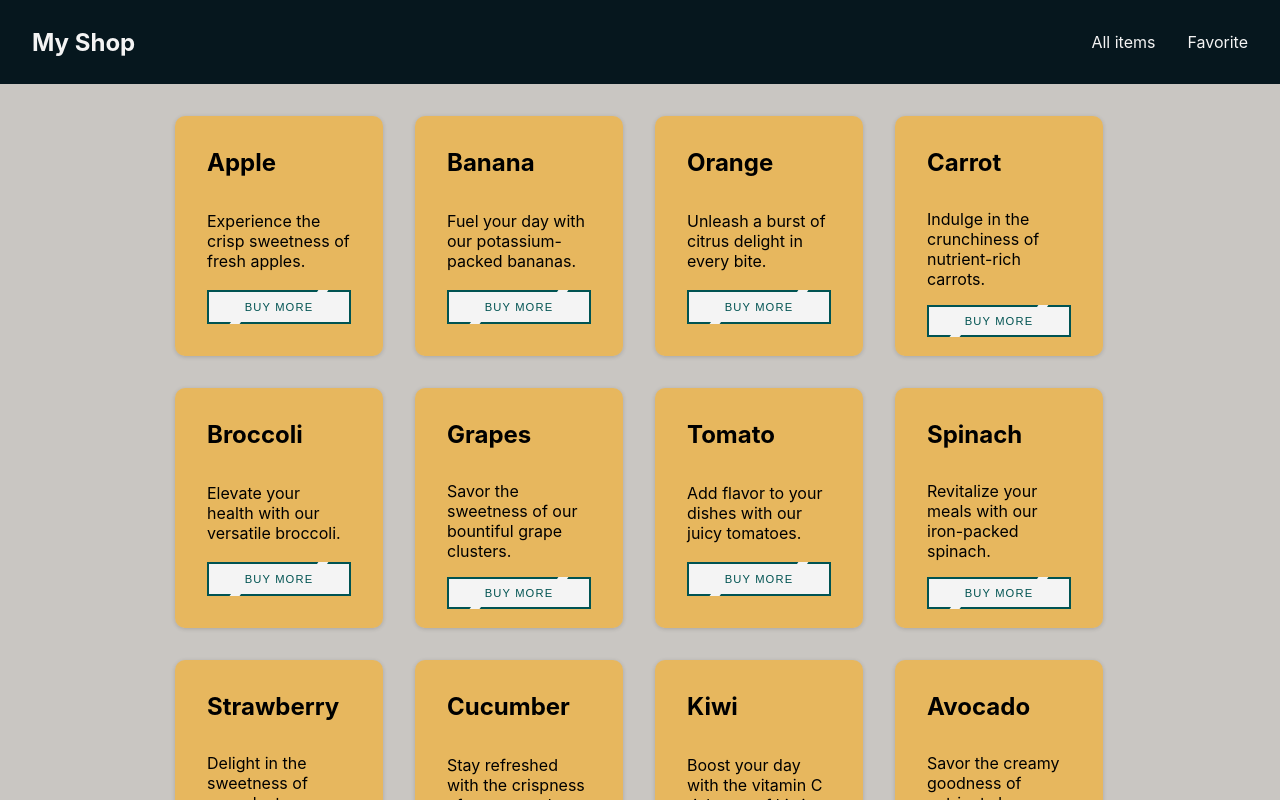
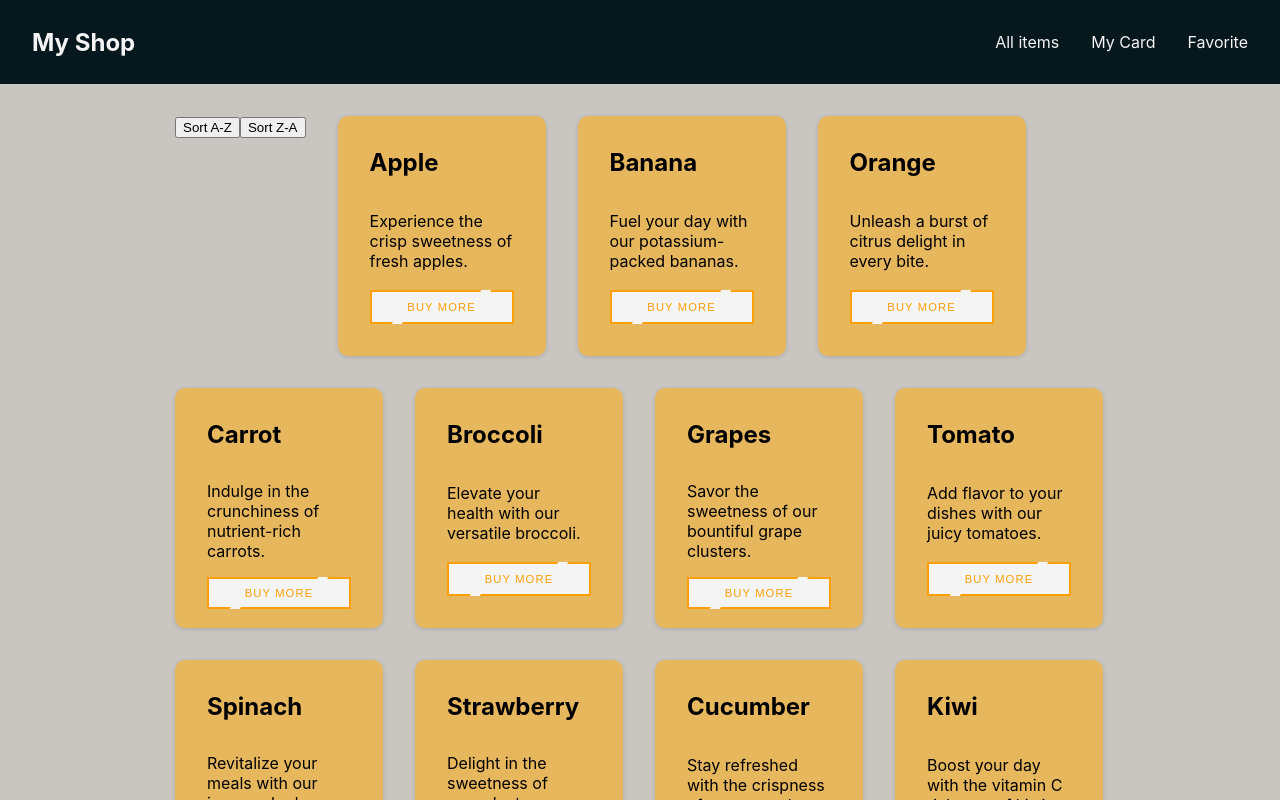
Before and after one commit to zilvis80/Papildymas, a React (Create React App) app: page / in a window 1280 px wide. Shown: the top 800 px of the page. Built offline with nearby package versions, Linux system fonts and the light colour scheme.

Commit message:
Papildymas

```diff
--- a/src/App.jsx
+++ b/src/App.jsx
@@ -1,14 +1,20 @@
-import React from 'react';
+import React, { useState } from 'react';
 
 import './App.scss';
 import Navbar from './Components/Navbar/Navbar';
 import Main from './Components/Main/Main';
+import MyCard from './Components/MyCard/MyCard';
 
 function App() {
+  const [tab, setTab] = useState('all');
+  const [cardData, setCardData] = useState([]);
   return (
     <>
-      <Navbar />
-      <Main />
+      <Navbar setTab={setTab} />
+      {tab === 'all' && <Main setCardData={setCardData} />}
+      {tab === 'card' && (
+        <MyCard cardData={cardData} setCardData={setCardData} />
+      )}
     </>
   );
 }
--- a/src/Components/Card/Card.jsx
+++ b/src/Components/Card/Card.jsx
@@ -3,12 +3,15 @@ import React from 'react';
 import Button from '../Button/Button';
 import './Card.scss';
 
-function Card({ title, description, img }) {
+function Card({ title, description, setCardData }) {
+  const handleAddToCard = () => {
+    setCardData([{ title, description }]);
+  };
   return (
     <div className='card'>
       <h3>{title}</h3>
       <p>{description}</p>
-      <Button type='teal'>Buy More</Button>
+      <Button onClick={handleAddToCard}>Buy More</Button>
     </div>
   );
 }
--- a/src/Components/Main/Main.jsx
+++ b/src/Components/Main/Main.jsx
@@ -1,19 +1,50 @@
-import React from 'react';
+import React, { useState } from 'react';
+
 import { mockData } from '../../mockData';
 // components
 import Card from '../Card/Card';
 
 import './Main.scss';
 
-function Main() {
-  console.log(mockData);
+function Main({ setCardData }) {
+  const [data, setData] = useState(mockData);
+  const handleSortData = (direction) => {
+    const sortedData = data.toSorted((a, b) => {
+      let fa = a.title.toLowerCase(),
+        fb = b.title.toLowerCase();
+
+      if (fa < fb) return direction === 'az' ? -1 : 1;
+      if (fa > fb) return direction === 'az' ? 1 : -1;
+      return 0;
+    });
+    setData(sortedData);
+  };
+
   return (
     <main className='main-container'>
-      {mockData.map((item) => (
+      <div className='main-action-btn'>
+        <button
+          onClick={() => {
+            handleSortData('az');
+          }}
+        >
+          Sort A-Z
+        </button>
+        <button
+          onClick={() => {
+            handleSortData();
+          }}
+        >
+          Sort Z-A
+        </button>
+      </div>
+
+      {data.map((item) => (
         <Card
           key={item.title}
           title={item.title}
           description={item.description}
+          setCardData={setCardData}
         />
       ))}
     </main>
--- /dev/null
+++ b/src/Components/MyCard/MyCard.jsx
@@ -0,0 +1,17 @@
+import React from 'react';
+import Card from '../Card/Card';
+function MyCard({ cardData, setCardData }) {
+  return (
+    <main>
+      {cardData.map(({ title, description }) => (
+        <Card
+          key={title}
+          title={title}
+          description={description}
+          setCardData={setCardData}
+        />
+      ))}
+    </main>
+  );
+}
+export default MyCard;
--- a/src/Components/Navbar/Navbar.jsx
+++ b/src/Components/Navbar/Navbar.jsx
@@ -1,12 +1,25 @@
 import React from 'react';
 import './Navbar.scss';
 
-function Navbar() {
+function Navbar({ setTab }) {
   return (
     <nav className='nav-container'>
       <h1>My Shop</h1>
       <ul>
-        <li>All items</li>
+        <li
+          onClick={() => {
+            setTab('all');
+          }}
+        >
+          All items
+        </li>
+        <li
+          onClick={() => {
+            setTab('card');
+          }}
+        >
+          My Card
+        </li>
         <li>Favorite</li>
       </ul>
     </nav>
```
Also changed, not shown: src/Components/Main/MainClass.jsx (added, +58 -0 lines), src/Components/MyCard/MyCard.scss (added).
